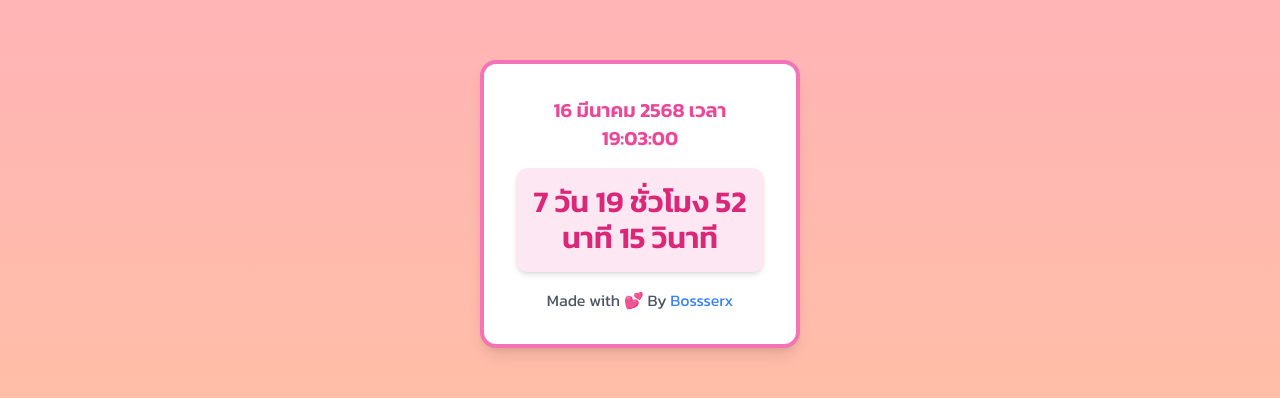
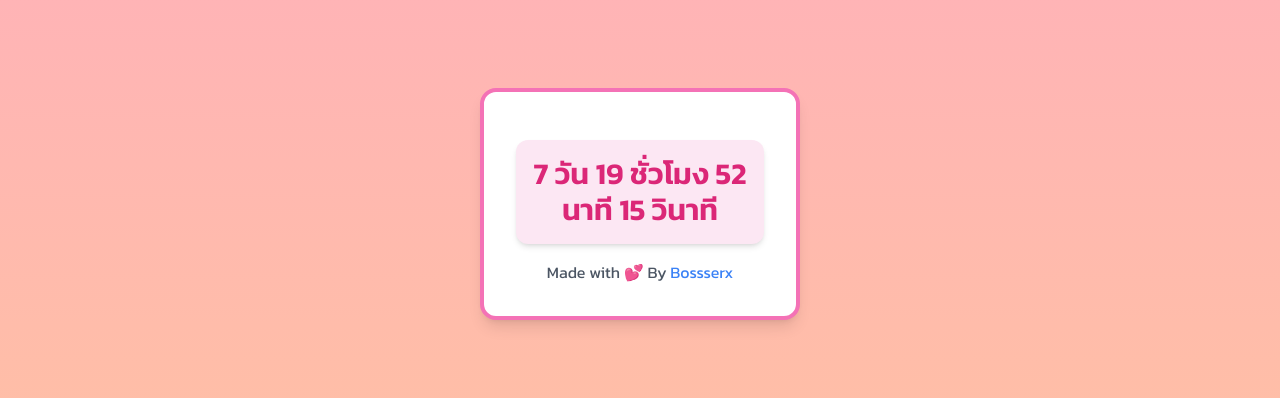
Before and after one commit to Bossdeb/skyyou, a plain HTML site: page index.html in a window 1280 px wide. Shown: the part 196-594 px from the top of the page. Drawn offline with nearby package versions, Linux system fonts and the light colour scheme.

Commit message:
Update index.html

```diff
--- a/index.html
+++ b/index.html
@@ -22,7 +22,6 @@
           <!-- Card หลัก -->
           <div class="p-8 bg-white shadow-lg rounded-2xl text-center w-80 border-4 border-pink-400
                       transform transition duration-300 group-hover:scale-105">
-            <p class="text-xl font-bold text-pink-500">{{ startDate }}</p>
             <div class="mt-4 p-4 bg-pink-100 rounded-xl shadow-md">
               <p class="text-3xl font-bold text-pink-600">{{ elapsedTime }}</p>
             </div>
```
